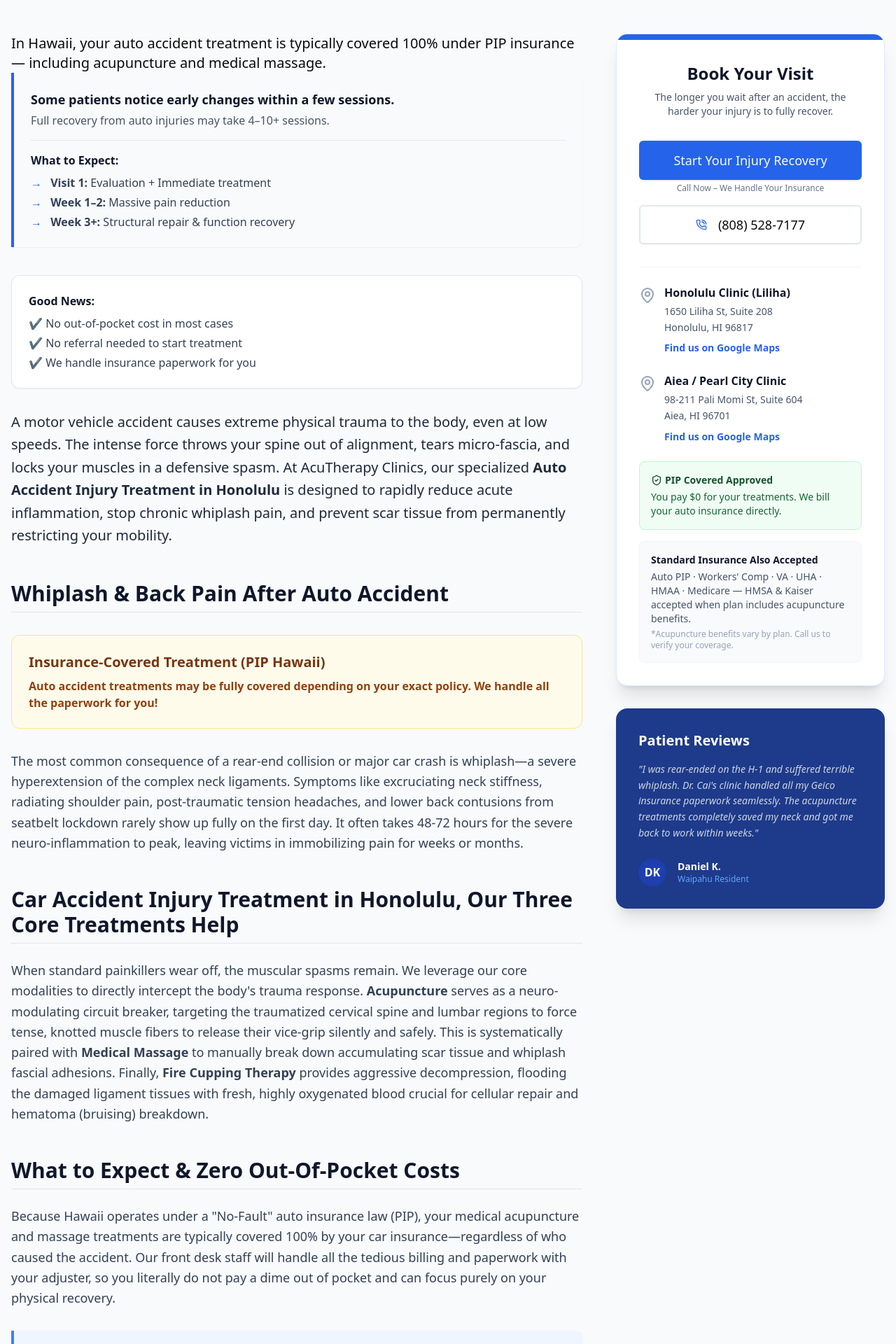
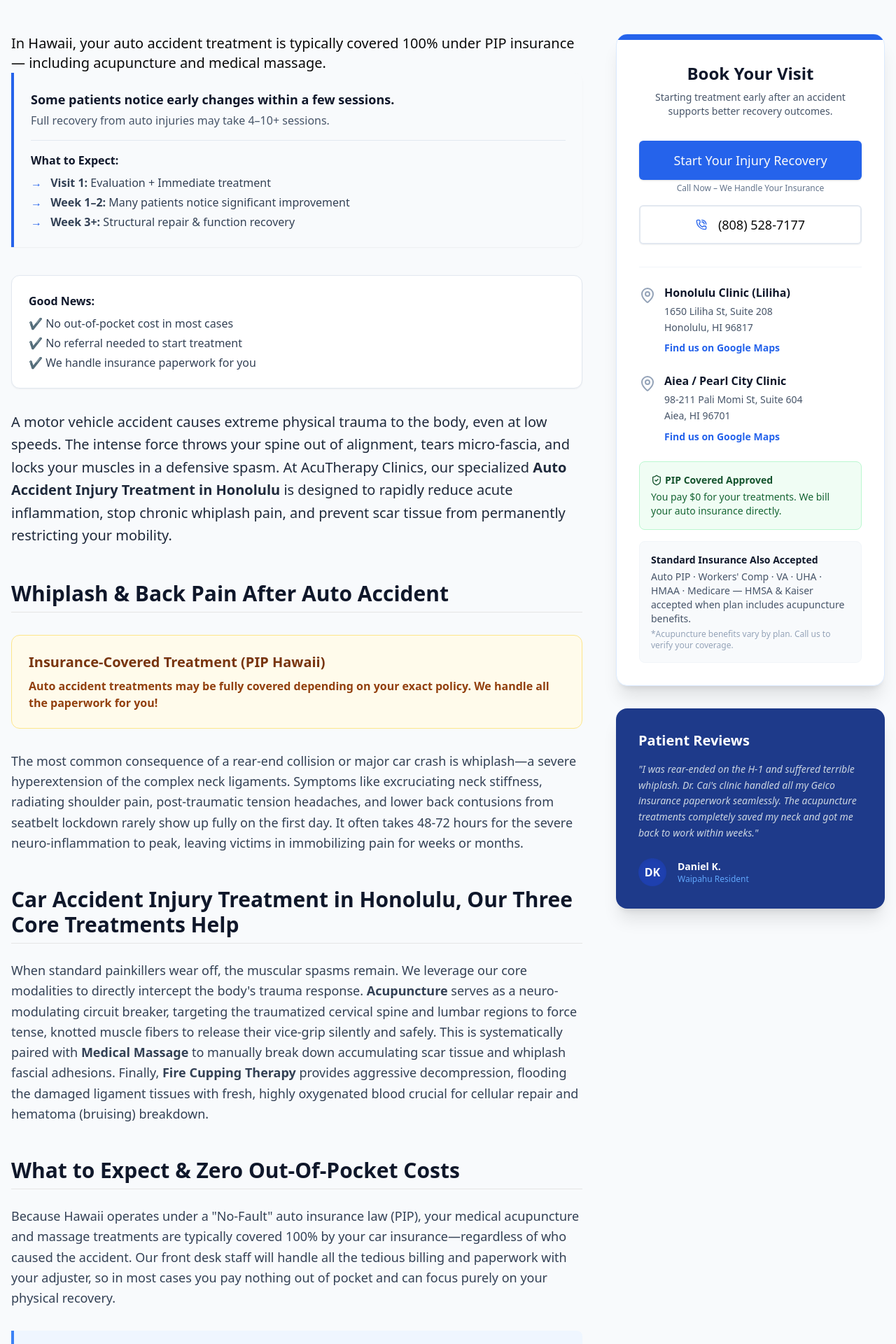
Before and after one commit to acutherapy/acutherapy-web-v2, a React (Vite) app: page /auto-injury in a window 1280 px wide. Shown: the part 820-2740 px from the top of the page at 70% size. Built offline with nearby package versions, Linux system fonts and the light colour scheme.

Commit message:
fix(compliance): qualify PIP coverage claim, remove fear-based copy, update title

```diff
--- a/src/pages/AutoAccidentInjuryTreatmentHonoluluPage.tsx
+++ b/src/pages/AutoAccidentInjuryTreatmentHonoluluPage.tsx
@@ -9,7 +9,7 @@ export default function AutoAccidentInjuryTreatmentHonoluluPage() {
     <>
       <Helmet>
         <link rel="canonical" href="https://acutherapy.com/auto-accident-injury-honolulu" />
-        <title>Auto Accident Acupuncture Honolulu | 100% PIP Covered | AcuTherapy Clinics</title>
+        <title>Auto Accident Acupuncture Honolulu | Hawaii PIP Insurance Accepted | AcuTherapy Clinics</title>
         <meta name="description" content="Injured in a car accident on Oahu? Hawaii PIP auto insurance covers acupuncture 100% — zero out-of-pocket. We handle the paperwork so you can focus on healing. Same-week appointments available." />
       </Helmet>
 
@@ -54,7 +54,7 @@ In Hawaii, your auto accident treatment is typically covered 100% under PIP insu
                 <p className="font-bold text-slate-900 mb-2">What to Expect:</p>
                 <ul className="space-y-1 text-slate-700 font-medium">
                   <li><span className="text-blue-600 mr-2">→</span> <strong>Visit 1:</strong> Evaluation + Immediate treatment</li>
-                  <li><span className="text-blue-600 mr-2">→</span> <strong>Week 1–2:</strong> Massive pain reduction</li>
+                  <li><span className="text-blue-600 mr-2">→</span> <strong>Week 1–2:</strong> Many patients notice significant improvement</li>
                   <li><span className="text-blue-600 mr-2">→</span> <strong>Week 3+:</strong> Structural repair & function recovery</li>
                 </ul>
               </div>
@@ -89,7 +89,7 @@ In Hawaii, your auto accident treatment is typically covered 100% under PIP insu
 
             <h2 className="text-3xl font-bold text-slate-900 mt-12 mb-6 border-b pb-2">What to Expect & Zero Out-Of-Pocket Costs</h2>
             <p className="text-lg text-slate-700 leading-relaxed mb-6">
-              Because Hawaii operates under a "No-Fault" auto insurance law (PIP), your medical acupuncture and massage treatments are typically covered 100% by your car insurance—regardless of who caused the accident. Our front desk staff will handle all the tedious billing and paperwork with your adjuster, so you literally do not pay a dime out of pocket and can focus purely on your physical recovery.
+              Because Hawaii operates under a "No-Fault" auto insurance law (PIP), your medical acupuncture and massage treatments are typically covered 100% by your car insurance—regardless of who caused the accident. Our front desk staff will handle all the tedious billing and paperwork with your adjuster, so in most cases you pay nothing out of pocket and can focus purely on your physical recovery.
             </p>
             <div className="bg-blue-50 border-l-4 border-blue-500 p-6 rounded-r-lg my-8">
               <p className="text-lg text-slate-800 italic font-medium">
@@ -155,7 +155,7 @@ In Hawaii, your auto accident treatment is typically covered 100% under PIP insu
 <p className="text-lg text-blue-700 mb-8">Stop living in discomfort. Located right here in Honolulu, we are here to help you restore your well-being.</p>
 <Link to="/book-appointment"><Button className="bg-blue-600 hover:bg-blue-700 text-white font-bold py-4 px-8 rounded-full text-lg shadow-lg transition-all">Start Your Injury Recovery</Button></Link>
 <p className="text-blue-600 text-sm mt-3 opacity-80 font-medium tracking-wide">Takes less than 60 seconds, (Covered by Insurance)</p>
-<p className="text-red-500 font-bold mt-4">The longer you wait, the harder it is to fix.</p>
+<p className="text-slate-500 text-sm mt-4">Early treatment supports better outcomes.</p>
 </div>
 
 </article>
@@ -166,7 +166,7 @@ In Hawaii, your auto accident treatment is typically covered 100% under PIP insu
               <div className="bg-blue-600 h-2 w-full"></div>
               <CardContent className="p-8 text-center">
                 <h3 className="text-2xl font-bold text-slate-900 mb-2">Book Your Visit</h3>
-                <p className="text-slate-600 mb-8 text-sm">The longer you wait after an accident, the harder your injury is to fully recover.</p>
+                <p className="text-slate-600 mb-8 text-sm">Starting treatment early after an accident supports better recovery outcomes.</p>
                 <div className="flex flex-col gap-4">
                   <div className="flex flex-col gap-1 items-center">
                     <Link to="/book-appointment" className="w-full">
```
